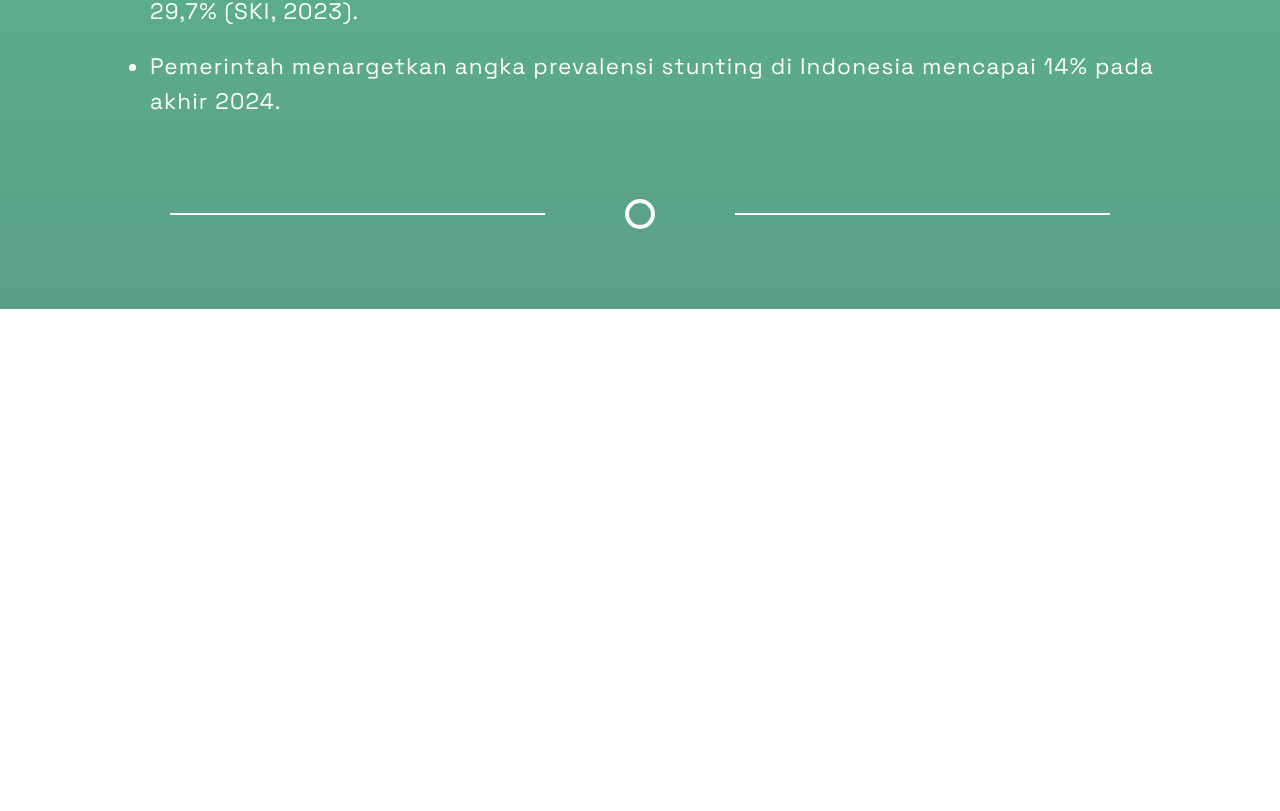
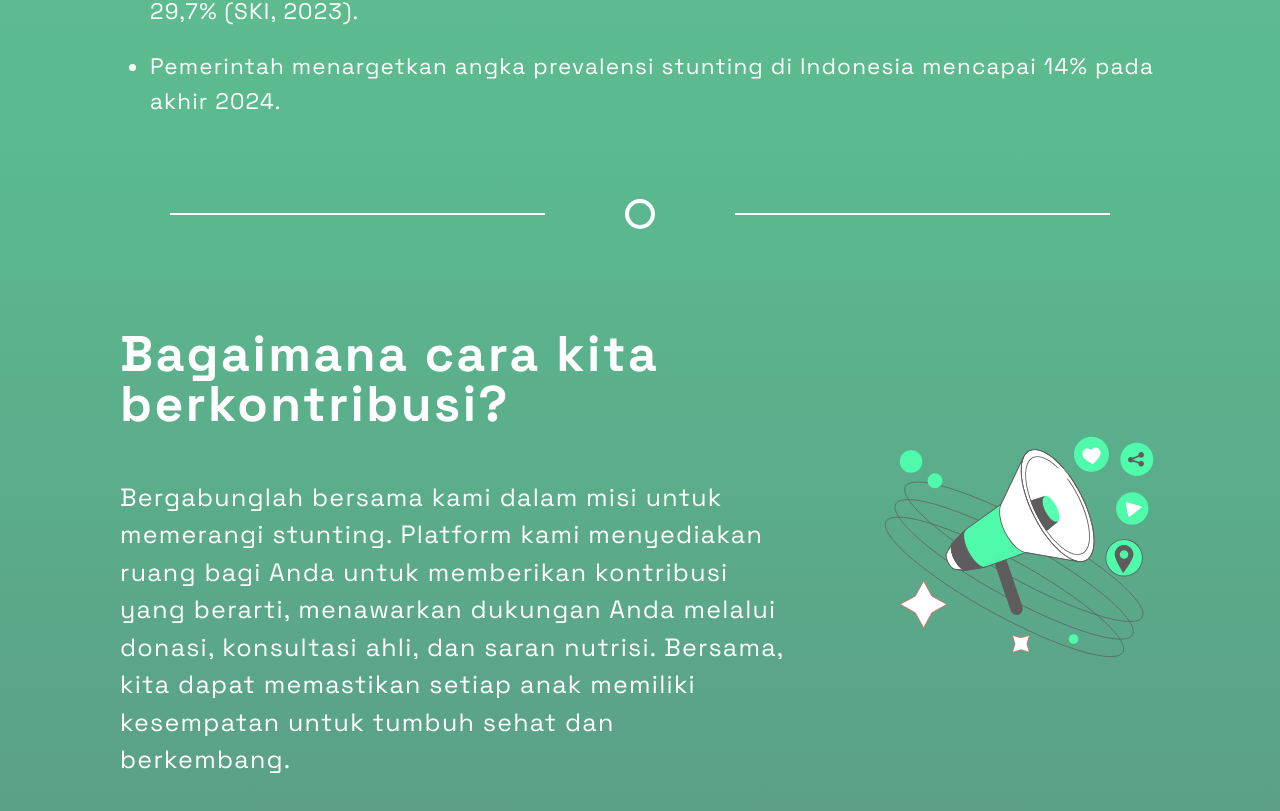
Before and after one commit to fajri-farid/GiziTa-Frontend, a React app: page / in a window 1280 px wide. Shown: the part 2247-3058 px from the top of the page. Before the commit the page ends 2556 px from the top, so only its background shows below. Built offline with nearby package versions, Linux system fonts and the light colour scheme; the HTML template or start-up script is replaced by a standard one.

Commit message:
style: part 4 done

```diff
--- a/src/pages/Home.jsx
+++ b/src/pages/Home.jsx
@@ -124,6 +124,26 @@ const Home = () => {
           <div className="flex-1 border-t-2 border-white"></div>
         </div>
       </div>
+
+      {/* keempat */}
+      <div className="flex gap-16 mx-20 my-12 p-4">
+        <div className="w-[70%] flex flex-col gap-10">
+          <h1 className="text-[50px] font-extrabold tracking-wider leading-[1]">
+            Bagaimana cara kita <br />
+            berkontribusi?
+          </h1>
+          <p className="text-xl tracking-wider leading-[1.5]">
+            Bergabunglah bersama kami dalam misi untuk memerangi stunting.
+            Platform kami menyediakan ruang bagi Anda untuk memberikan
+            kontribusi yang berarti, menawarkan dukungan Anda melalui donasi,
+            konsultasi ahli, dan saran nutrisi. Bersama, kita dapat memastikan
+            setiap anak memiliki kesempatan untuk tumbuh sehat dan berkembang.
+          </p>
+        </div>
+        <div className="w-[30%] justify-center flex">
+          <img src="src\assets\Home\gambar3.svg" alt="" />
+        </div>
+      </div>
     </div>
   );
 };
```
Also changed, not shown: src/assets/Home/footer.png (added), src/assets/Home/gambar3.svg (added).
